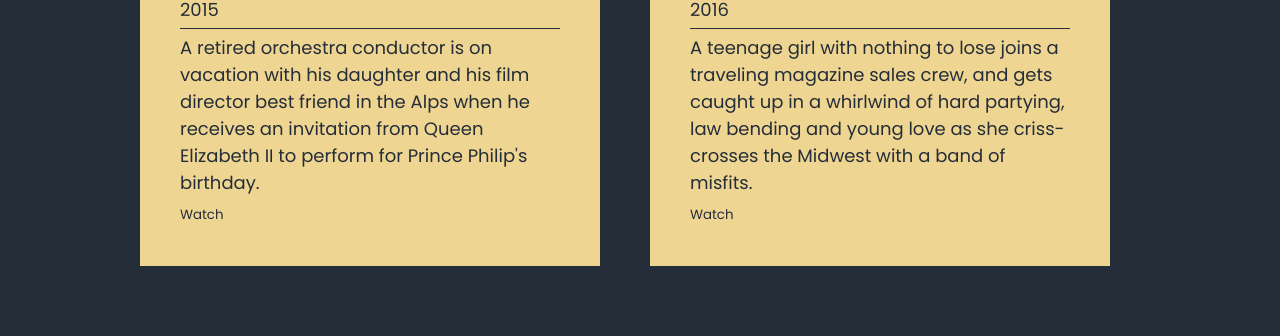
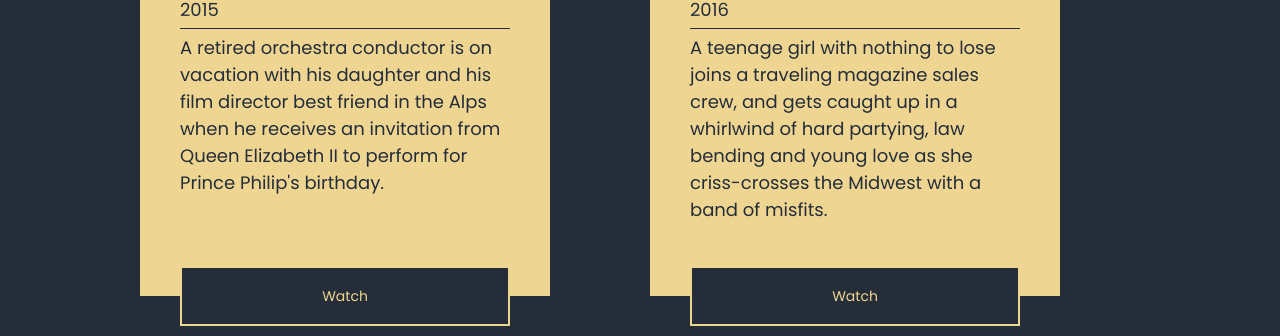
Before and after one commit to AngyalZsuzsa/second-final-sitebuild, a plain HTML site: page index.html in a window 1280 px wide. Shown: the part 214-550 px from the top of the page. Drawn offline with Linux system fonts and the light colour scheme.

Commit message:
button style added

```diff
--- a/style.css
+++ b/style.css
@@ -103,8 +103,8 @@ h1 {
 .data-card {
     position: relative;
 
-    width: 460px;
-    max-height: 460px;
+    width: 410px;
+    min-height: 410px;
 
     padding: 40px;
 
@@ -147,7 +147,24 @@ h1 {
     padding: 5px 0;
 }
 
+button {
+    width: calc(100% - 80px);
+    height: 60px;
 
+    position: absolute;
+    bottom: -30px;
+    border: var(--secondary) 2px solid;
+
+    background-color: var(--primary);
+    color: var(--secondary);
+    font-size: 14px;
+}
+
+button:hover {
+    border: var(--primary) 2px solid;
+    background-color: var(--secondary);
+    color: var(--primary);
+}
 
 
 
```
